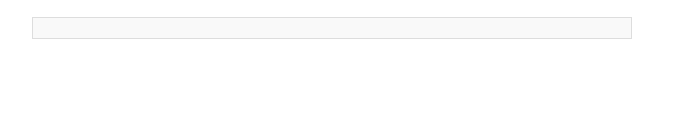
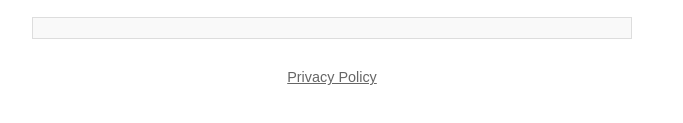
Before and after one commit to MartinColaF/commodity-options-calculator, a plain HTML site: page index.html in a window 1280 px wide. Shown: the part 549-672 px from the top of the page, without its empty margins (308-991 px from the left). Drawn offline with Linux system fonts and the light colour scheme.

Commit message:
Update index.html

```diff
--- a/index.html
+++ b/index.html
@@ -106,5 +106,10 @@
       `;
     }
   </script>
+<footer style="text-align:center; padding: 1rem; font-size: 0.9rem; color: #666;">
+  <p>
+    <a href="/privacy.html" style="color: #666; text-decoration: underline;">Privacy Policy</a>
+  </p>
+</footer>
 </body>
 </html>
```
